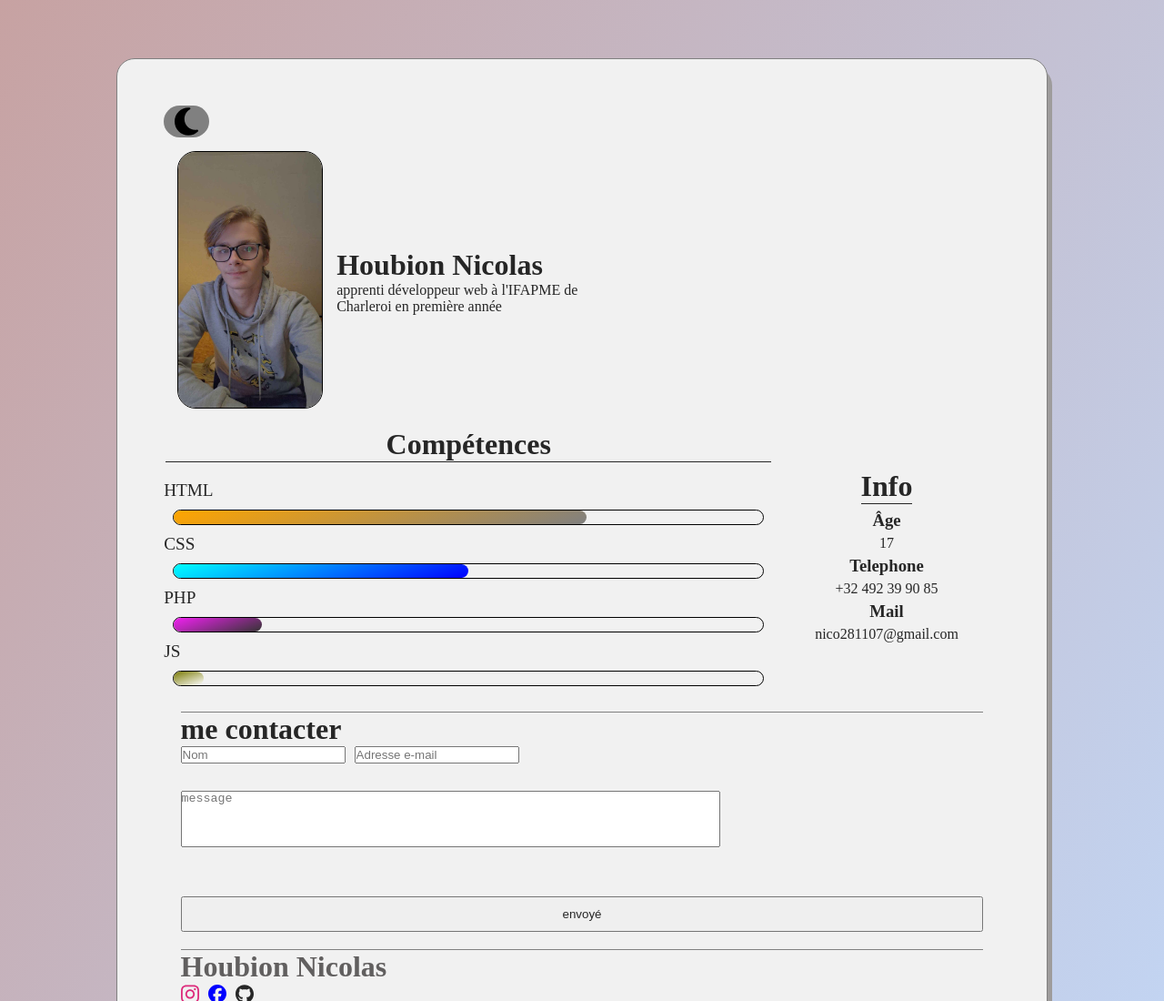
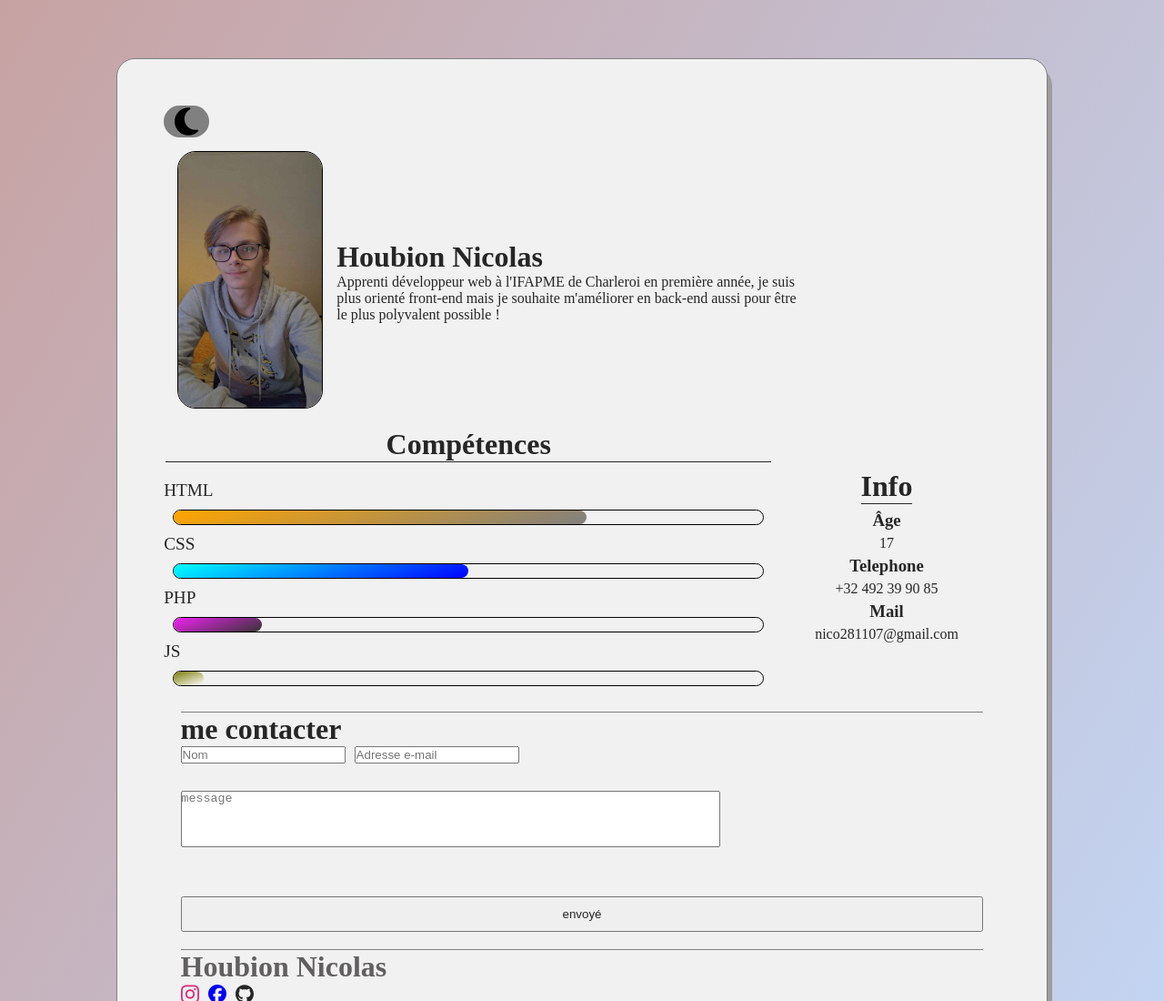
Before and after one commit to NicolasHoubion/Portfolio, a plain HTML site: page index.html in a window 1280 px wide. Shown: the top 1100 px of the page at 91% size. Drawn offline with Linux system fonts and the light colour scheme.

Commit message:
Update description
Update of my description with more informations

```diff
--- a/index.html
+++ b/index.html
@@ -23,7 +23,7 @@
         <div class="description">
           <h1>Houbion Nicolas</h1>
           <p>
-            apprenti développeur web à l'IFAPME de Charleroi en première année
+            Apprenti développeur web à l'IFAPME de Charleroi en première année, je suis plus orienté front-end mais je souhaite m'améliorer en back-end aussi pour être le plus polyvalent possible !
           </p>
         </div>
       </section>
```
